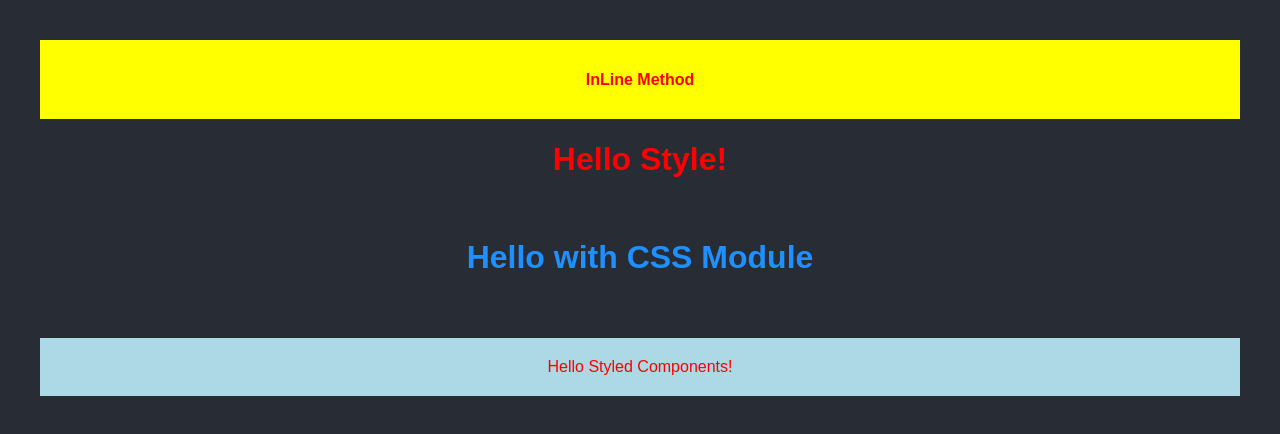
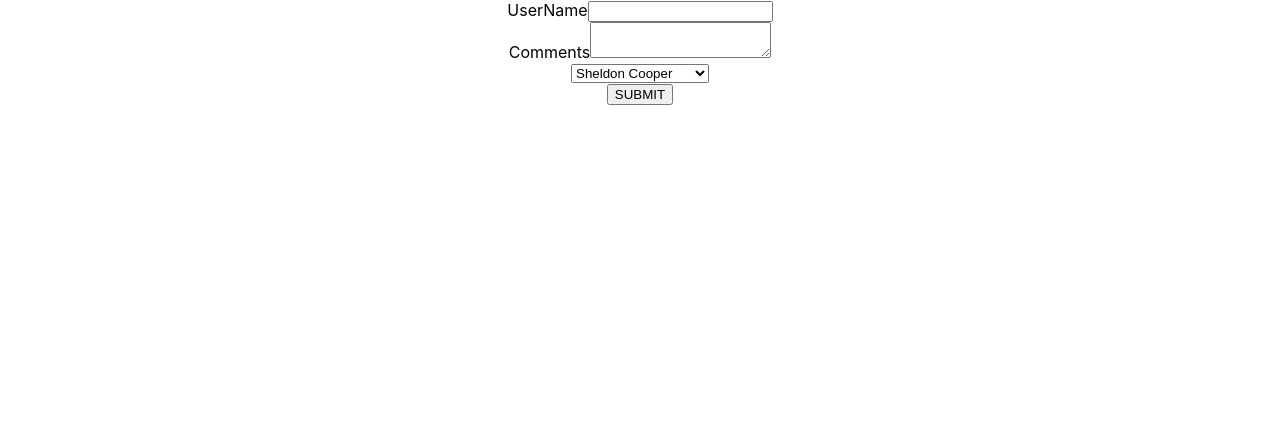
Before and after one commit to Prakashpreveen/React-JS, a React (Create React App) app: page / in a window 1280 px wide. Shown: the top 434 px of the page. Built offline with nearby package versions, Linux system fonts and the light colour scheme.

Commit message:
added form handler

```diff
--- a/src/App.js
+++ b/src/App.js
@@ -21,8 +21,8 @@ import "./App.css";
 // import Inline from "./Components/Inline";
 // import "./appStyles.css";
 // import styles from "./appStyles.module.css";
-import { Practice, Practice1, Practice2, Practice3 } from "./Styles/Practice";
-
+// import { Practice, Practice1, Practice2, Practice3 } from "./Styles/Practice";
+import FormClass from "./Components/FormHandling/Form";
 function App() {
   return (
     <div className="App">
@@ -68,12 +68,13 @@ function App() {
         //   <Inline />
         //   <h1 className="error">Error</h1>
         //   <h1 className={styles.success}>Success</h1>
-        <div>
-          <Practice />
-          <Practice1 />
-          <Practice2 />
-          <Practice3 />
-        </div>
+        // <div>
+        //   <Practice />
+        //   <Practice1 />
+        //   <Practice2 />
+        //   <Practice3 />
+        // </div>
+        <FormClass />
         // </div>
         // </div>
         // </div>
--- /dev/null
+++ b/src/Components/FormHandling/Form.js
@@ -0,0 +1,73 @@
+import React, { Component } from "react";
+
+class FormClass extends Component {
+  constructor() {
+    super();
+    this.state = {
+      userName: "",
+      comment: "",
+      names: "sheldon",
+    };
+  }
+
+  HandlerUserNameChange = (event) => {
+    this.setState({
+      userName: event.target.value,
+    });
+  };
+
+  HandleCommentChange = (event) => {
+    this.setState({
+      comment: event.target.value,
+    });
+  };
+
+  HandlerNamesChange = (event) => {
+    this.setState({
+      names: event.target.value,
+    });
+  };
+
+  HandlerSubmitChange = (event) => {
+    alert(
+      `USERNAME - ${this.state.userName}, COMMENTS - ${this.state.comment}, OPTION - ${this.state.names}`
+    );
+    event.preventDefault();
+  };
+
+  render() {
+    const { userName, comment, names } = this.state; //Destructing
+    return (
+      <form onSubmit={this.HandlerSubmitChange}>
+        {/* -------------------------------------------------------------------- */}
+        <div>
+          <label>UserName</label>
+          <input value={userName} onChange={this.HandlerUserNameChange}></input>
+        </div>
+        {/* -------------------------------------------------------------------- */}
+        <div>
+          <label>Comments</label>
+          <textarea
+            value={comment}
+            onChange={this.HandleCommentChange}
+          ></textarea>
+        </div>
+        {/* -------------------------------------------------------------------- */}
+        <div>
+          <select value={names} onChange={this.HandlerNamesChange}>
+            <option value="sheldon">Sheldon Cooper</option>
+            <option value="lenord">Lenord Hofstader</option>
+            <option value="howard">Howard Wolowitz</option>
+            <option value="raj">Rajesh Koothrapalli</option>
+          </select>
+        </div>
+        {/* -------------------------------------------------------------------- */}
+        <div>
+          <button value="submit">SUBMIT</button>
+        </div>
+        {/* -------------------------------------------------------------------- */}
+      </form>
+    );
+  }
+}
+export default FormClass;
```
